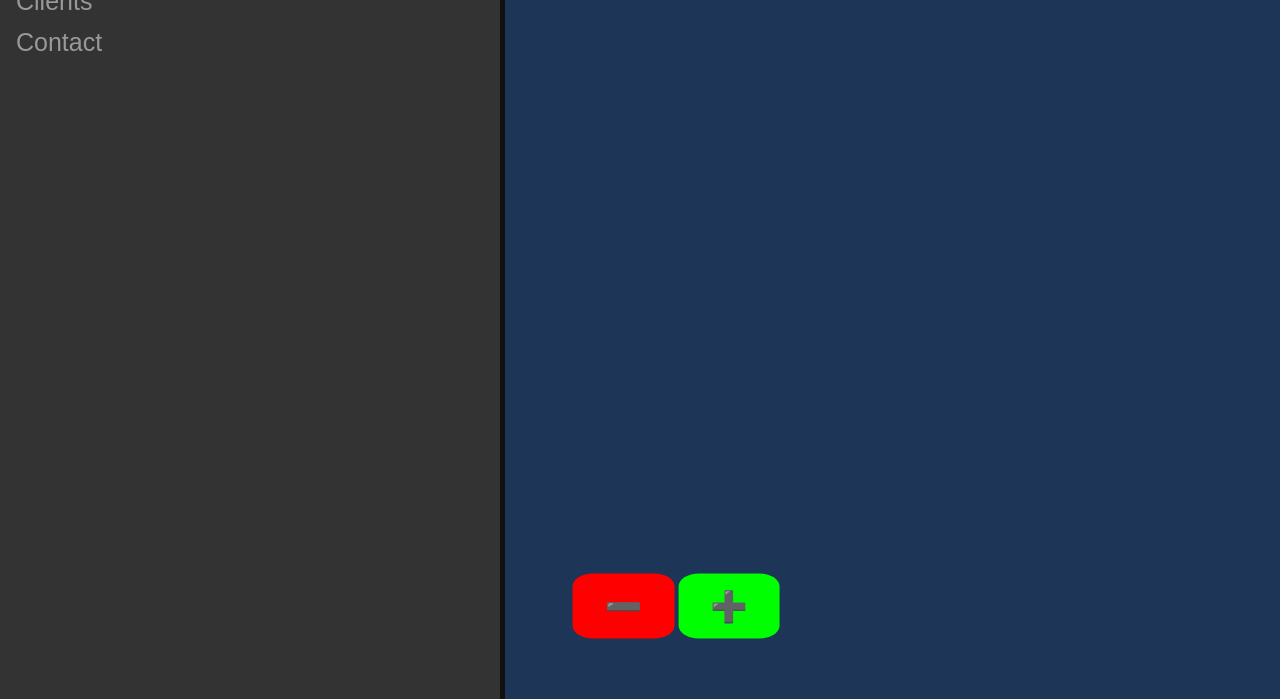
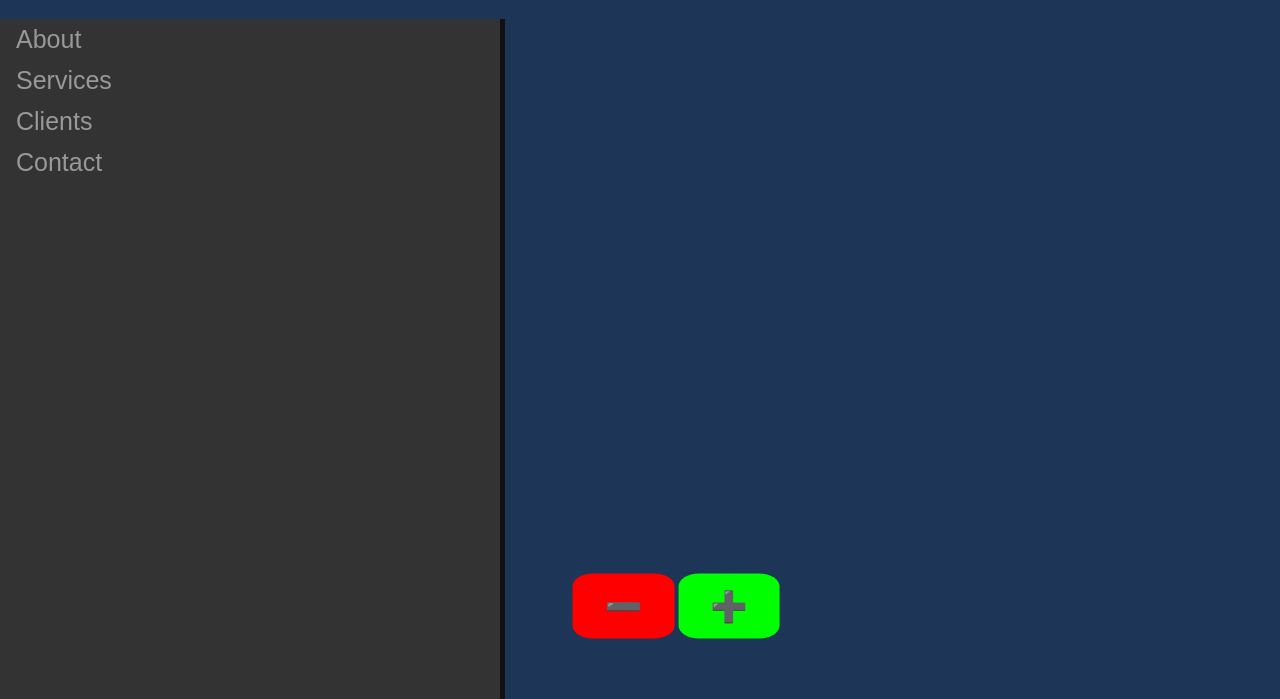
Before and after one commit to Lalitowey/Flick, a plain HTML site: page home.html in a window 1280 px wide. Shown: the part 101-800 px from the top of the page. Drawn offline with Linux system fonts and the light colour scheme; no server answers.

Commit message:
Update homestyle.css
updating sidebar overlay

```diff
--- a/homestyle.css
+++ b/homestyle.css
@@ -28,11 +28,11 @@ body
 /* The sidebar menu */
 .sidenav
 {
-    height: 100%;
     width: 500px;
     position: fixed;
     z-index: 0;
-    top: 0;
+    top: 15%;
+    bottom: -25%;
     left: 0;
     background-color: #333;
     overflow-y: scroll;
```
